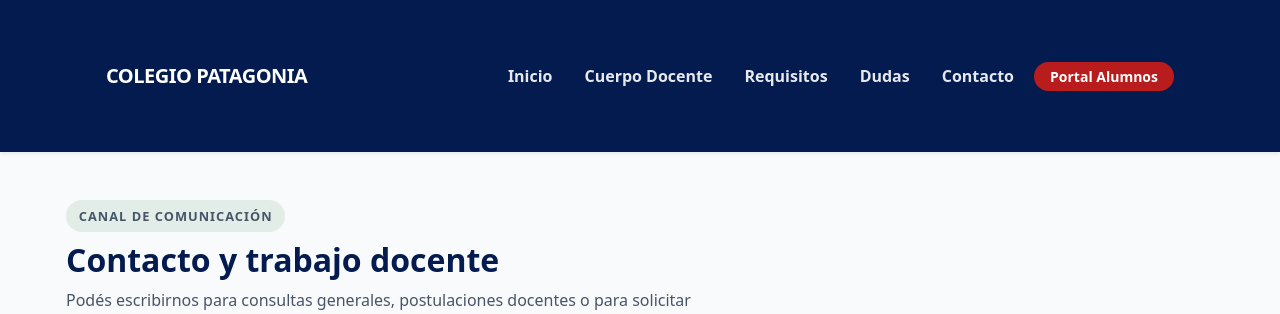
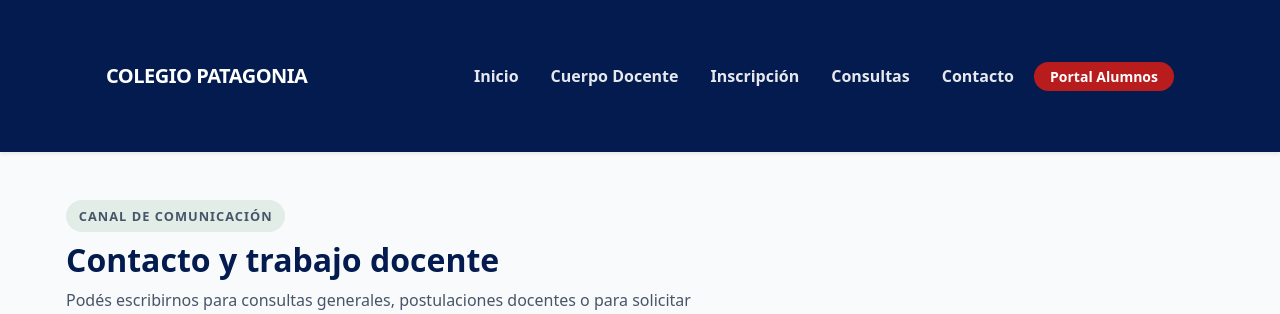
Before and after one commit to SoySid/colegio-patagonia-cipolletti, a Django app: page /contacto/ in a window 1280 px wide. Shown: the top 314 px of the page. Run offline with Django 5.2, Linux system fonts and the light colour scheme; data that the repository does not hold is empty.

Commit message:
style: actualizar textos del navbar (Inscripcion y Consultas)

```diff
--- a/escuela/templates/escuela/base.html
+++ b/escuela/templates/escuela/base.html
@@ -48,8 +48,8 @@
                     <!-- NUEVA SECCIÓN: Enlace directo a la vista dinámina del Cuerpo Docente -->
                     <li class="nav-item"><a class="nav-link" href="{% url 'docentes' %}">Cuerpo Docente</a></li>
 
-                    <li class="nav-item"><a class="nav-link" href="/requisitos/">Requisitos</a></li>
-                    <li class="nav-item"><a class="nav-link" href="/faq/">Dudas</a></li>
+                    <li class="nav-item"><a class="nav-link" href="/requisitos/">Inscripción</a></li>
+                    <li class="nav-item"><a class="nav-link" href="/faq/">Consultas</a></li>
                     <li class="nav-item"><a class="nav-link" href="/contacto/">Contacto</a></li>
 
                     <!-- BOTÓN DESTACADO: Acceso al sistema interno / portal -->
```
